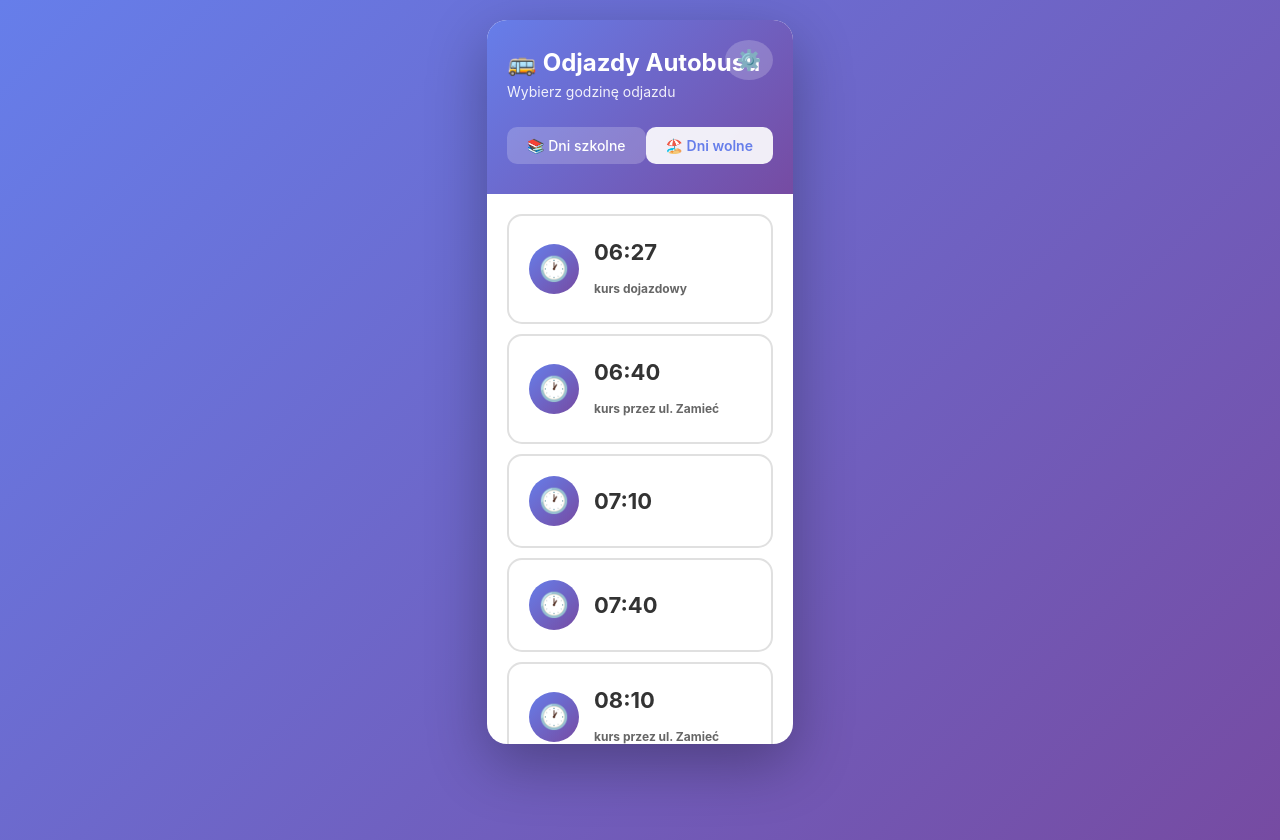
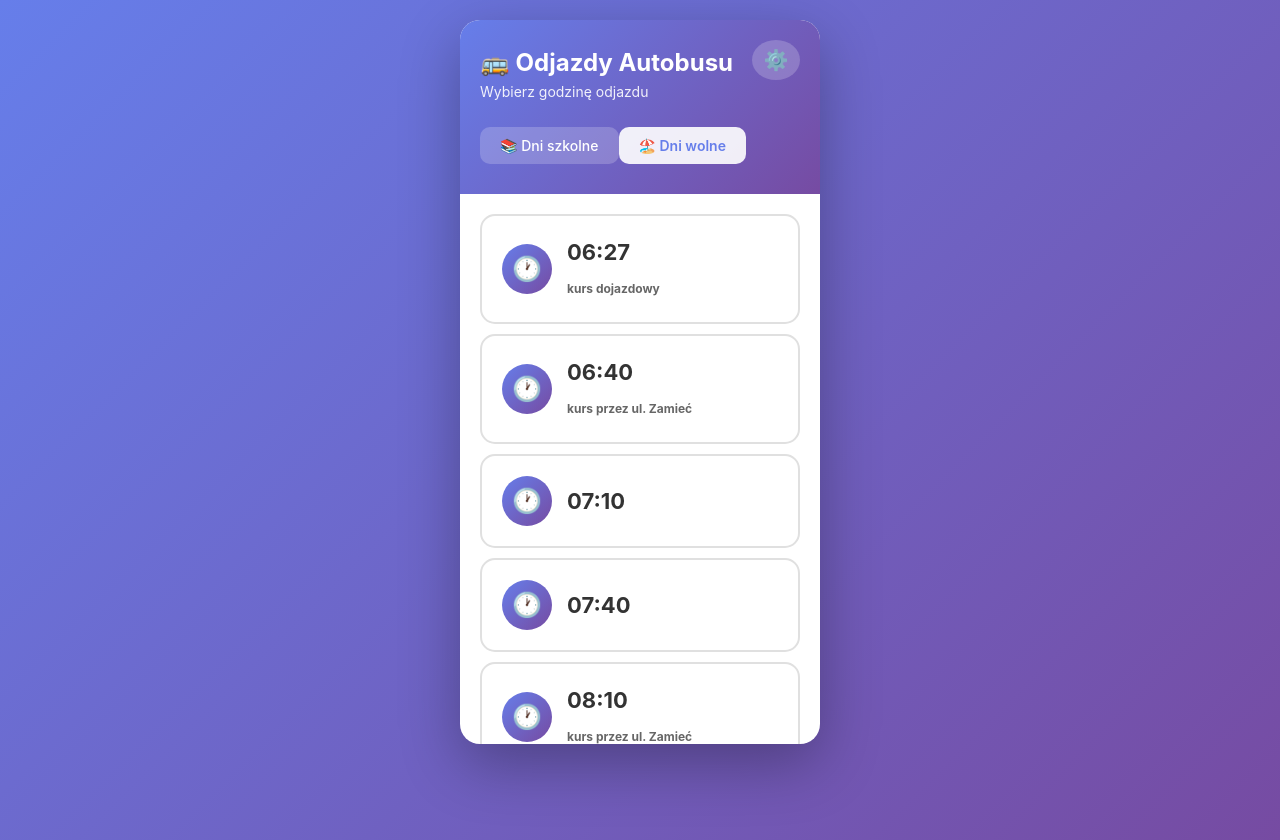
Before and after one commit to mwmarszalek/tnz-app, a React (Vite) app: page / in a window 1280 px wide. Built offline with nearby package versions, Linux system fonts and the light colour scheme.

Commit message:
fix styling issue where the main container is not wide enough

```diff
--- a/src/App.css
+++ b/src/App.css
@@ -21,6 +21,7 @@ body {
 
 .container {
   max-width: 600px;
+  min-width: 360px;
   margin: 0 auto;
   background: white;
   border-radius: 20px;
```
